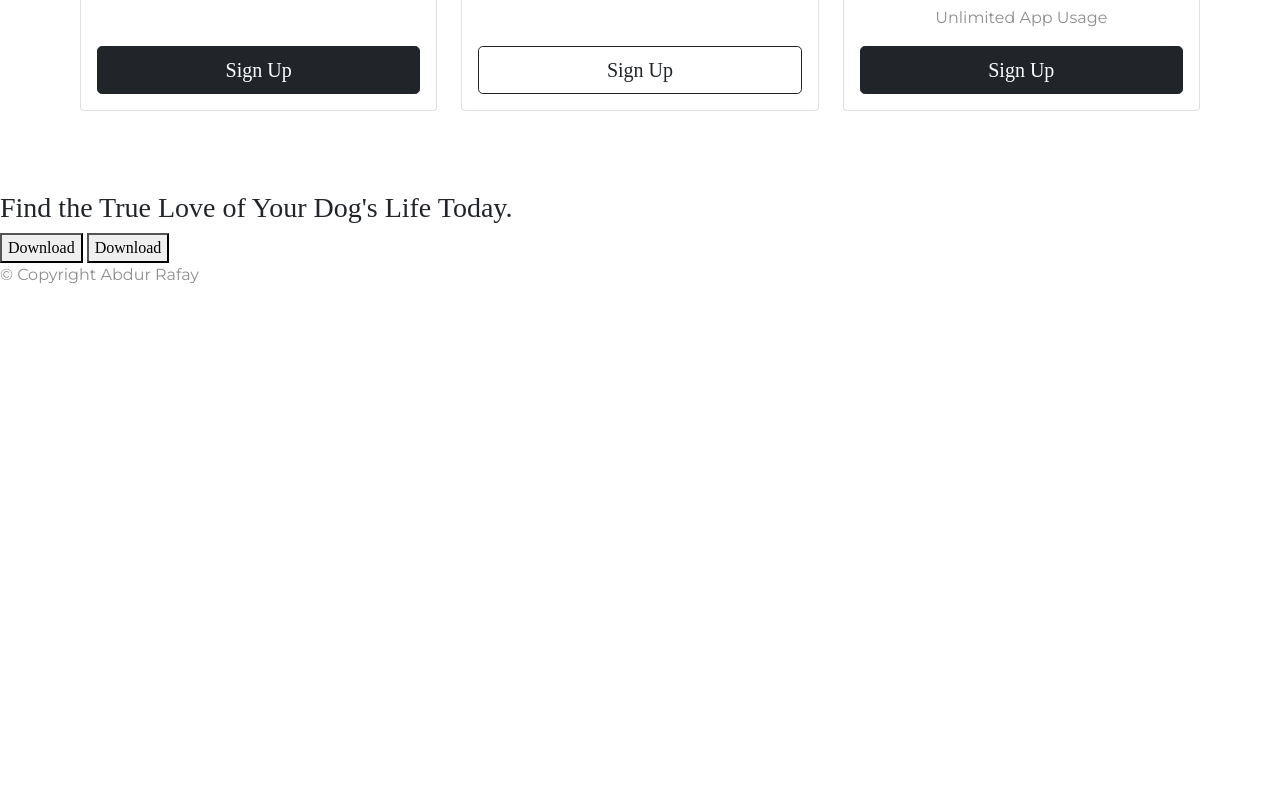
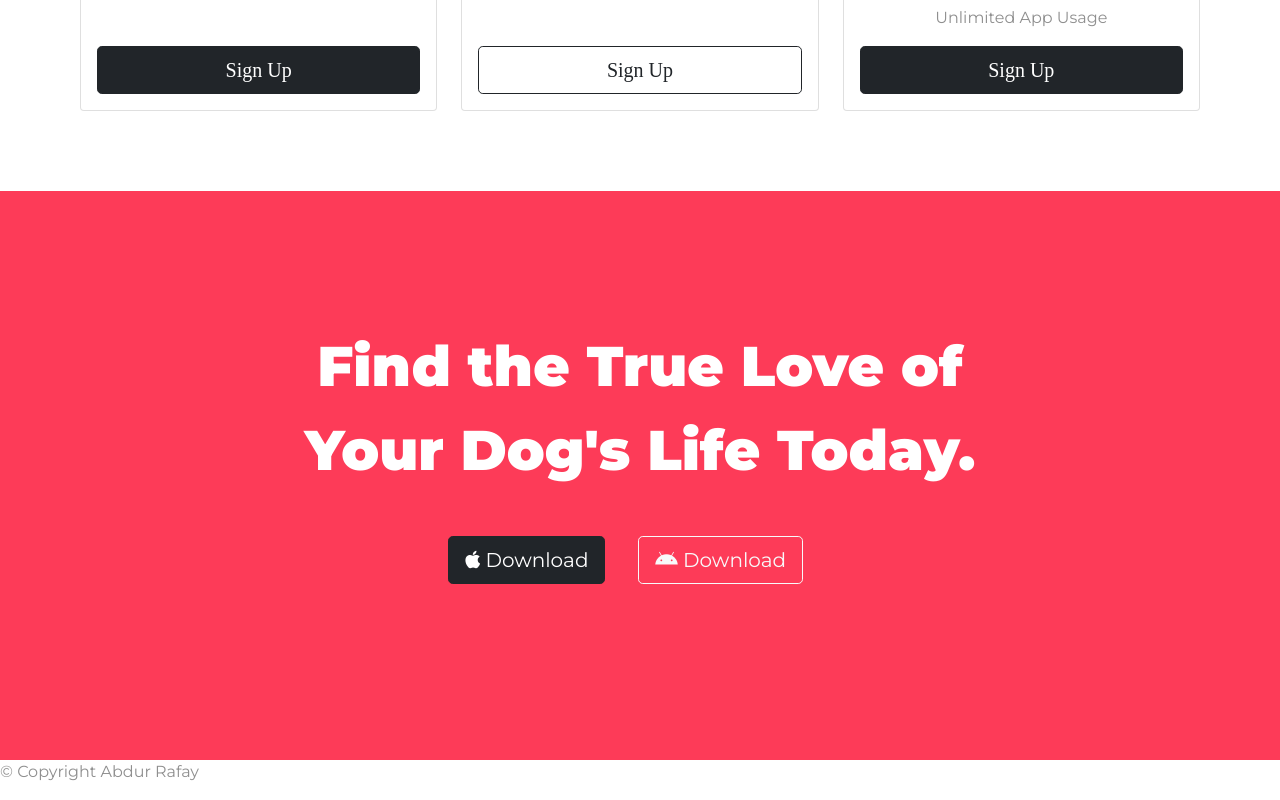
Before and after one commit to Rafaysyed/tingdog, a website: page index.html in a window 1280 px wide. Shown: the part 2317-3117 px from the top of the page. Before the commit the page ends 2620 px from the top, so only its background shows below. Drawn offline with nearby package versions, Linux system fonts and the light colour scheme.

Commit message:
call to action

```diff
--- a/css/styles.css
+++ b/css/styles.css
@@ -143,3 +143,18 @@ p {
 .pricing-column {
   padding: 3% 2%;
 }
+
+/* call to action  */
+#cta {
+  background-color: #fd3b58;
+  text-align: center;
+  font-family: "Montserrat";
+  color: #fff;
+  padding: 8% 10%;
+}
+.cta-heading {
+  font-family: "Montserrat";
+  font-weight: 900;
+  font-size: 3.5rem;
+  line-height: 1.5;
+}
--- a/index.html
+++ b/index.html
@@ -261,9 +261,23 @@
     <!-- Call to Action -->
 
     <section id="cta">
-      <h3>Find the True Love of Your Dog's Life Today.</h3>
-      <button type="button">Download</button>
-      <button type="button">Download</button>
+      <div class="container-fluid">
+        <h3 class="cta-heading">
+          Find the True Love of Your Dog's Life Today.
+        </h3>
+        <button
+          type="button"
+          class="btn btn-dark btn-lg hover-overlay hover-zoom hover-shadow ripple download-button cbtn"
+        >
+          <i class="fa-brands fa-apple"></i> Download
+        </button>
+        <button
+          type="button"
+          class="btn btn-outline-light btn-lg download-button"
+        >
+          <i class="fa-brands fa-android cbtn"></i> Download
+        </button>
+      </div>
     </section>
 
     <!-- Footer -->
```
